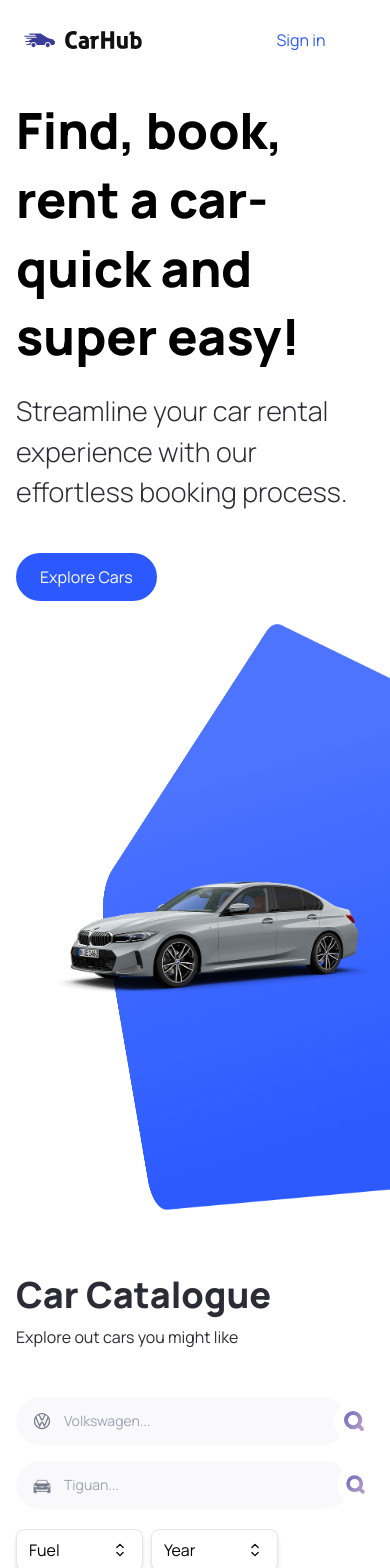
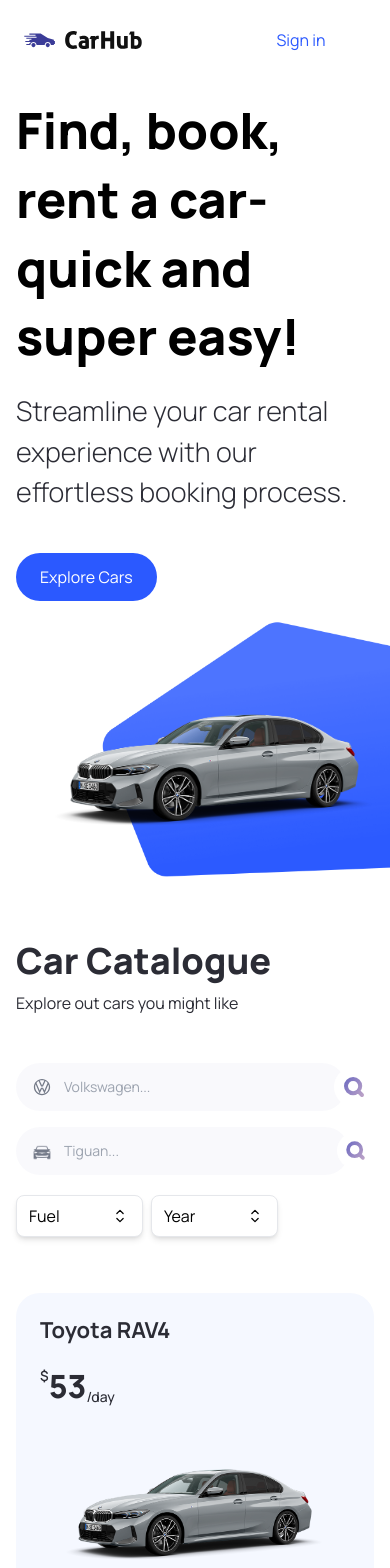
Before and after one commit to visitrx/car_showcase, a Next.js app: page / in a window 390 px wide. Shown: the top 1568 px of the page. Built offline with nearby package versions, Linux system fonts and the light colour scheme.

Commit message:
Update Hero component styling and image dimensions

```diff
--- a/app/globals.css
+++ b/app/globals.css
@@ -55,15 +55,15 @@ body {
 }
 
 .hero__image-container {
-    @apply xl:flex-[1.5] flex justify-end items-end w-full xl:h-screen;
+    @apply xl:flex-[1.5] flex justify-end items-end w-full md:h-96 xl:h-screen;
 }
 
 .hero__image {
-    @apply relative xl:w-full w-[90%] xl:h-full h-[590px] z-0 transition ease-in-out delay-150 duration-500;
+    @apply relative xl:w-full w-[90%] xl:h-full h-64 md:h-96 lg:h-[490px] z-0 transition ease-in-out delay-150 duration-500;
 }
 
 .hero__image-overlay {
-    @apply absolute xl:-top-24 xl:-right-1/2 -right-1/4 bg-hero-bg bg-repeat-round -z-10 w-full xl:h-screen h-[590px] overflow-hidden;
+    @apply absolute xl:-top-24 xl:-right-1/2 -right-1/4 bg-hero-bg bg-repeat-round -z-10 w-full h-64 md:h-96 xl:h-screen lg:h-[490px] overflow-hidden;
 }
 /* END: Hero styles */
 
```
